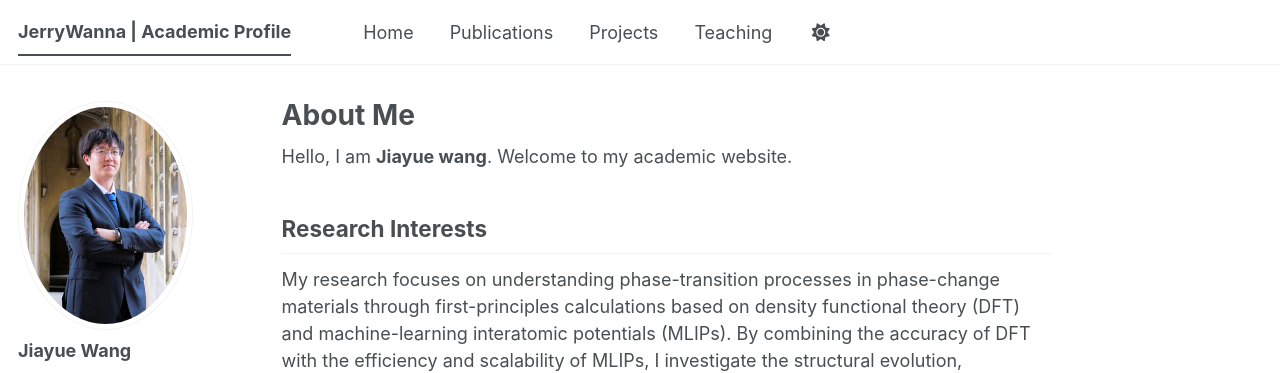
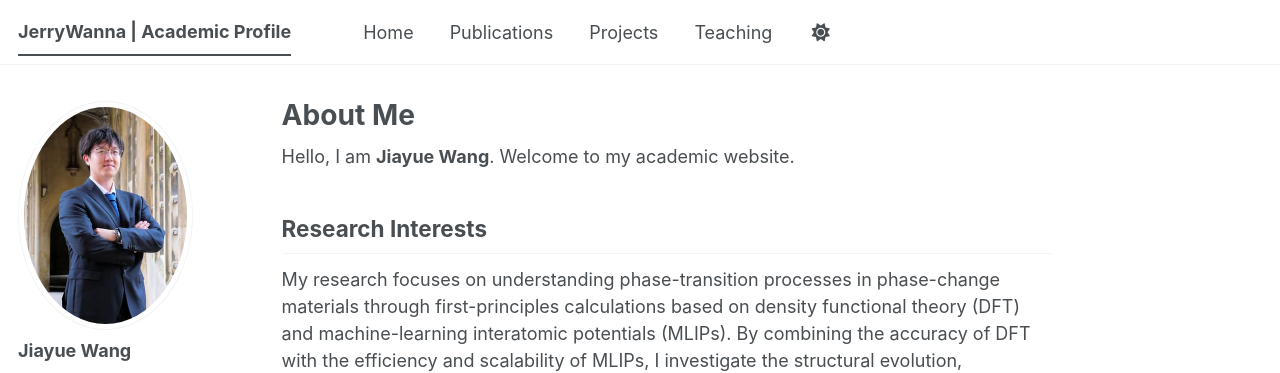
Before and after one commit to JerryWanna/JerryWanna.github.io, a Jekyll site: the page built from _pages/about.md, in a window 1280 px wide and 900 px high. Shown: the top 373 px of the window. Built offline with Jekyll 4.4.1, drawn with Linux system fonts in a browser that asks for light colours; a style sheet for code colours, icons or effects is not loaded.

```diff
--- a/_pages/about.md
+++ b/_pages/about.md
@@ -7,7 +7,7 @@ redirect_from:
   - /about.html
 ---
 
-Hello, I am **Jiayue wang**. Welcome to my academic website.
+Hello, I am **Jiayue Wang**. Welcome to my academic website.
 
 ## Research Interests
 
```
